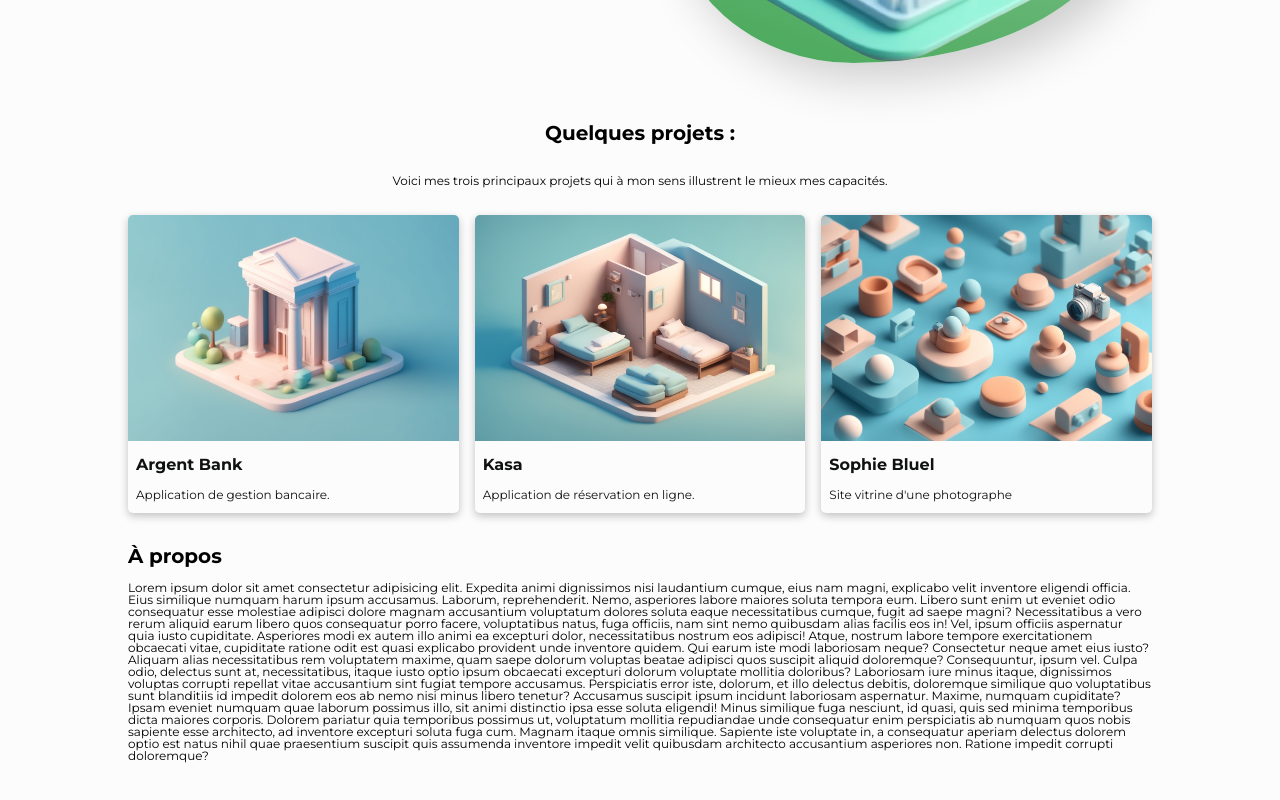
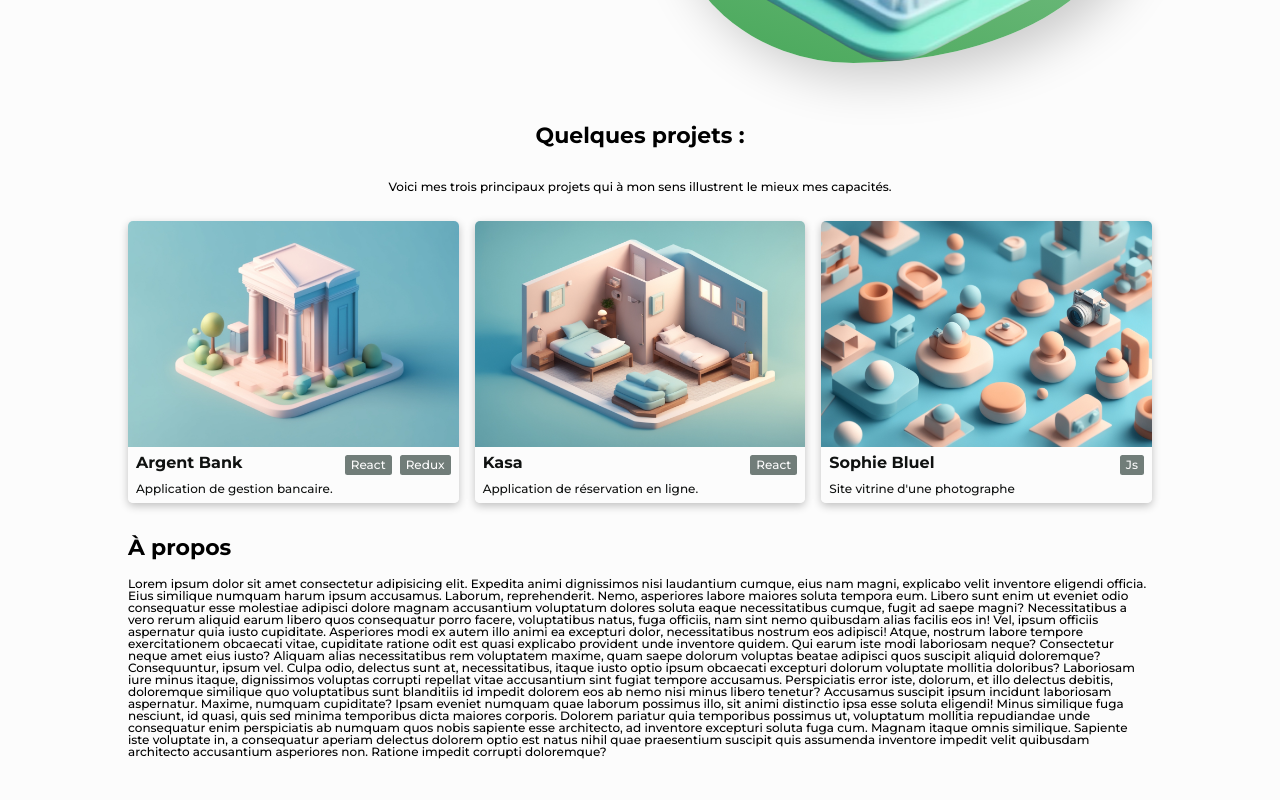
Before and after one commit to Brossierclement/website, a React (Vite) app: page / in a window 1280 px wide. Shown: the part 480-1280 px from the top of the page. Built offline with nearby package versions, Linux system fonts and the light colour scheme.

Commit message:
chore: update data.json and card component

```diff
--- a/public/data.json
+++ b/public/data.json
@@ -36,19 +36,22 @@
             "id": 1,
             "name": "Argent Bank",
             "logo": "/images/projects/bank.jpg",
-            "title": "Application de gestion bancaire."
+            "title": "Application de gestion bancaire.",
+            "types": ["React", "Redux"]
         },
         {
             "id": 2,
             "name": "Kasa",
             "logo": "/images/projects/kasa.jpg",
-            "title": "Application de réservation en ligne."
+            "title": "Application de réservation en ligne.",
+            "types": ["React"]
         },
         {
             "id": 3,
             "name": "Sophie Bluel",
             "logo": "/images/projects/sophie.jpg",
-            "title": "Site vitrine d'une photographe"
+            "title": "Site vitrine d'une photographe",
+            "types": ["Js"]
         }
     ]
 }
--- a/src/assets/components/card/card.jsx
+++ b/src/assets/components/card/card.jsx
@@ -4,10 +4,23 @@ function Card({ data }) {
   return (
     <Link className="card">
       <img className="card-logo" src={data.logo} alt={`logo de ${data.name}`} />
-      <section className="card-infos">
-        <h3>{data.name}</h3>
+      <div className="card-infos">
+        <section className="card-top">
+          <h3>{data.name}</h3>
+          <div className="card-types">
+            {data ? (
+              data.types.map((item, i) => (
+                <p className="type" key={i}>
+                  {item}
+                </p>
+              ))
+            ) : (
+              <p>Chargement...</p>
+            )}
+          </div>
+        </section>
         <p>{data.title}</p>
-      </section>
+      </div>
     </Link>
   );
 }
--- a/src/assets/components/card/card.scss
+++ b/src/assets/components/card/card.scss
@@ -10,6 +10,29 @@
   .card-infos {
     background: #fcfcfc;
     color: #101211;
-    padding: 0 8px;
+    display: flex;
+    flex-direction: column;
+    gap: 8px;
+    padding: 8px;
+    h3,
+    p {
+      margin: 0;
+    }
+    .card-top {
+      display: flex;
+      gap: 8px;
+      justify-content: space-between;
+    }
+    .card-types {
+      align-items: center;
+      display: flex;
+      gap: 8px;
+      .type {
+        background: #717d79;
+        border-radius: 2.5px;
+        color: #fcfcfc;
+        padding: 4px 6px;
+      }
+    }
   }
 }
--- a/src/assets/components/header/header.scss
+++ b/src/assets/components/header/header.scss
@@ -89,24 +89,28 @@
     }
   }
   .nav-menu-header {
-    background: #46a758;
+    background: #f7f9f8;
+    border: 2px solid transparent;
     border-bottom-left-radius: 5px;
+    box-shadow: rgba(0, 0, 0, 0.35) 0px 5px 15px;
     display: flex;
     flex-direction: column;
     gap: 8px;
     padding: 8px;
     position: absolute;
     right: 0;
-    top: -100%;
+    top: -165%;
     transition: 0.2s;
     z-index: 1;
     a {
-      color: #eceeed;
-      font-size: 2em;
+      color: #1a211e;
+      font-size: 3em;
       text-decoration: none;
     }
   }
   .nav-menu-header-active {
+    border-bottom: 2px solid #f7f9f8;
+    border-left: 2px solid #f7f9f8;
     top: 100%;
   }
   .nav-menu-header-desktop {
--- a/src/index.scss
+++ b/src/index.scss
@@ -7,13 +7,14 @@
   font-weight: 400;
   scroll-behavior: smooth;
   h1 {
-    font-size: 2.5em;
+    font-size: 2.75em;
   }
   h3 {
     font-size: 2em;
   }
   p {
     font-size: 1.5em;
+    font-weight: 500;
   }
 }
 
```
